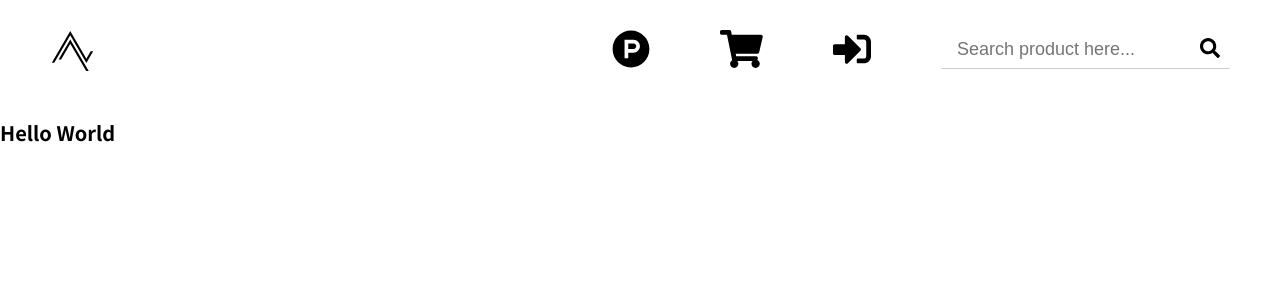
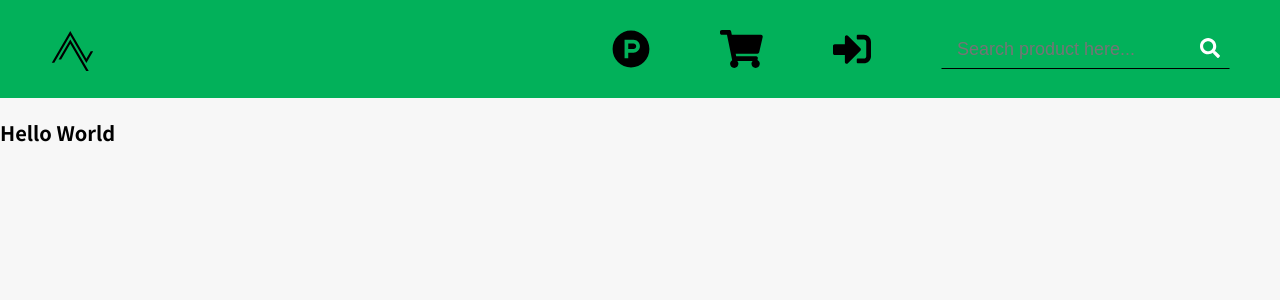
Before and after one commit to Joker-Bat/silverstore, a React (Create React App) app: page / in a window 1280 px wide. Shown: the top 300 px of the page. Built offline with nearby package versions, Linux system fonts and the light colour scheme.

Commit message:
Replaced SCSS variables with CSS variables for Darkmode toggle

```diff
--- a/src/components/Logo/Logo.js
+++ b/src/components/Logo/Logo.js
@@ -4,10 +4,24 @@ import React from "react";
 import classes from "./Logo.module.scss";
 
 const Logo = () => {
+  const toggleTheme = (e) => {
+    e.preventDefault();
+    if (!document.documentElement.getAttribute("data-theme")) {
+      document.documentElement.setAttribute("data-theme", "dark");
+    } else {
+      document.documentElement.removeAttribute("data-theme");
+    }
+  };
+
   return (
-    <h1 className={classes.Logo}>
+    <a
+      href="/"
+      className={classes.Logo}
+      onClick={(e) => e.preventDefault()}
+      onDoubleClick={toggleTheme}
+    >
       <i class="fab fa-think-peaks"></i>
-    </h1>
+    </a>
   );
 };
 
--- a/src/components/Logo/Logo.module.scss
+++ b/src/components/Logo/Logo.module.scss
@@ -1,4 +1,7 @@
 .Logo {
+  text-decoration: none;
+  cursor: pointer;
   font-size: 4rem;
   font-weight: 500;
+  color: var(--primary);
 }
--- a/src/components/Navigation/Navbar/Navbar.module.scss
+++ b/src/components/Navigation/Navbar/Navbar.module.scss
@@ -8,6 +8,7 @@
   align-items: center;
   padding: 2rem 5rem;
   margin-bottom: 2rem;
+  background-color:var(--mint);
 
   @include respond($MOBILE) {
     padding: 2rem 3rem;
--- a/src/components/Navigation/NavbarToggler/NavbarToggler.module.scss
+++ b/src/components/Navigation/NavbarToggler/NavbarToggler.module.scss
@@ -2,7 +2,7 @@
 @import "../../../styles/Variables.scss";
 
 .NavbarToggler {
-  color: $black;
+  color: var(--primary);
   cursor: pointer;
   width: 4.4rem;
   height: 3rem;
@@ -37,11 +37,11 @@
     border-radius: 2rem;
     transition: transform 0.2s ease, background-color 0.1s ease-out;
 
-    background-color: $black;
+    background-color: var(--primary);
   }
 
   &.Active span {
-    background-color: $white;
+    background-color: var(--white);
   }
 
   @include respond($TABLET) {
--- a/src/components/Navigation/NavigationItems/NavigationItem/NavigationItem.module.scss
+++ b/src/components/Navigation/NavigationItems/NavigationItem/NavigationItem.module.scss
@@ -24,22 +24,22 @@
     flex-direction: column;
 
     text-decoration: none;
-    color: $text-dark;
+    color: var(--text-dark);
 
     @include respond($TABLET) {
-      color: $white;
+      color: var(--white);
       flex-direction: row;
       align-items: center;
     }
 
     svg {
       margin-right: 1rem;
-      color: $black;
+      color: var(--primary);
       font-size: 3.8rem;
       transition: font-size 0.2s ease;
 
       @include respond($TABLET) {
-        color: rgba($black, 0.8);
+        color: var(--primary);
         margin-right: 2rem;
         margin-bottom: 2rem;
         transform: translateY(20%);
@@ -47,7 +47,7 @@
     }
 
     p {
-      color: $black;
+      color: var(--primary);
       transform-origin: top;
       opacity: 0;
       position: absolute;
@@ -58,7 +58,7 @@
 
       @include respond($TABLET) {
         font-size: 2.5rem;
-        color: $white;
+        color: var(--white);
         position: static;
         opacity: 1;
         transform: scaleY(1) translate(0, 0);
--- a/src/components/Navigation/SearchBar/SearchBar.module.scss
+++ b/src/components/Navigation/SearchBar/SearchBar.module.scss
@@ -8,38 +8,39 @@
 }
 
 .Input {
+  background-color: transparent;
   appearance: none;
+  color: var(--white);
   border: 1px solid transparent;
-  border-bottom: 1px solid $gray;
+  border-bottom: 1px solid var(--primary);
   padding: 0.8rem 4rem 0.8rem 1.5rem;
   font-size: 1.8rem;
   transition: all 0.2s ease;
 
   @include respond($TABLET) {
     font-size: 2.3rem;
-    color: $white;
-    background-color: transparent;
-    border-bottom: 1px solid $black;
+    border-bottom: 1px solid var(--primary);
   }
 
   &::placeholder {
     @include respond($TABLET) {
-      color: #fff;
+      color: var(--white);
     }
   }
 
   &:focus {
     outline: none;
-    border: 1px solid $gray;
+    border: 1px solid var(--primary);
     border-radius: 2rem;
 
     @include respond($TABLET) {
-      border-bottom: 1px solid $white;
+      border-bottom: 1px solid var(--secondary);
     }
   }
 }
 
 .Button {
+  color: var(--white);
   border-radius: 50%;
   appearance: none;
   cursor: pointer;
@@ -51,6 +52,6 @@
   right: 0;
 
   @include respond($TABLET) {
-    color: $white;
+    color: var(--white);
   }
 }
--- a/src/components/UI/Backdrop/Backdrop.module.scss
+++ b/src/components/UI/Backdrop/Backdrop.module.scss
@@ -7,11 +7,11 @@
   right: 1rem;
   width: 60px;
   height: 60px;
-  background-color: rgba($black, 0.5);
+  background-color: rgba($backdrop, 0.5);
   border-radius: 50%;
   z-index: 10;
   transform: scale(0);
-  transition: transform .5s ease;
+  transition: transform 0.5s ease;
 
   @include respond($TABLET) {
     top: 2rem;
--- a/src/index.scss
+++ b/src/index.scss
@@ -1,5 +1,20 @@
 @import "./styles/Variables.scss";
 @import "./styles/ResponsiveSheet.scss";
+
+:root {
+  --tertiary: #ccc;
+  --primary: #000;
+  --secondary: #f7f7f7;
+  --text-dark: #333;
+  --black: #000;
+  --white: #fff;
+  --mint: #02b15a;
+}
+
+[data-theme="dark"] {
+  --primary: #f7f7f7;
+  --secondary: #000;
+}
 
 * {
   margin: 0;
@@ -15,6 +30,14 @@ html {
   }
 }
 
+:focus {
+  outline: 2px solid var(--secondary);
+  outline-offset: .5rem;
+}
+
 body {
   font-family: "Noto Sans JP", sans-serif;
+  background-color: var(--secondary);
+  color: var(--primary);
+  transition: all 0.3s ease-out;
 }
--- a/src/styles/Variables.scss
+++ b/src/styles/Variables.scss
@@ -10,7 +10,5 @@ $tablet-size: 900px;
 $laptop-size: 1300px;
 
 // Variables
-$text-dark: #333;
-$black: #000;
-$white: #fff;
-$gray: #ccc;
+$backdrop: #000;
+// $black: #000;
```
Also changed, not shown: src/App.js (+3 -5 lines).
